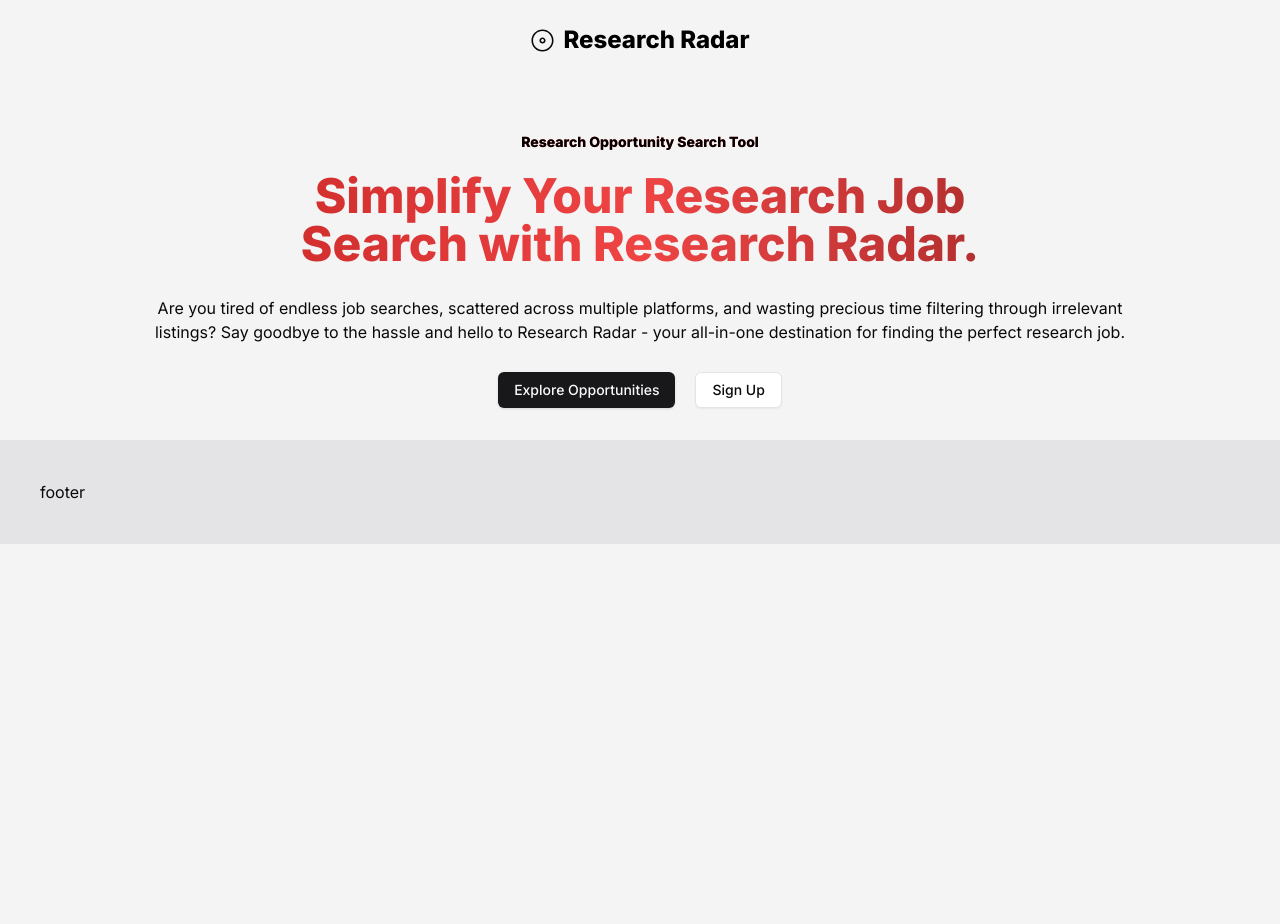
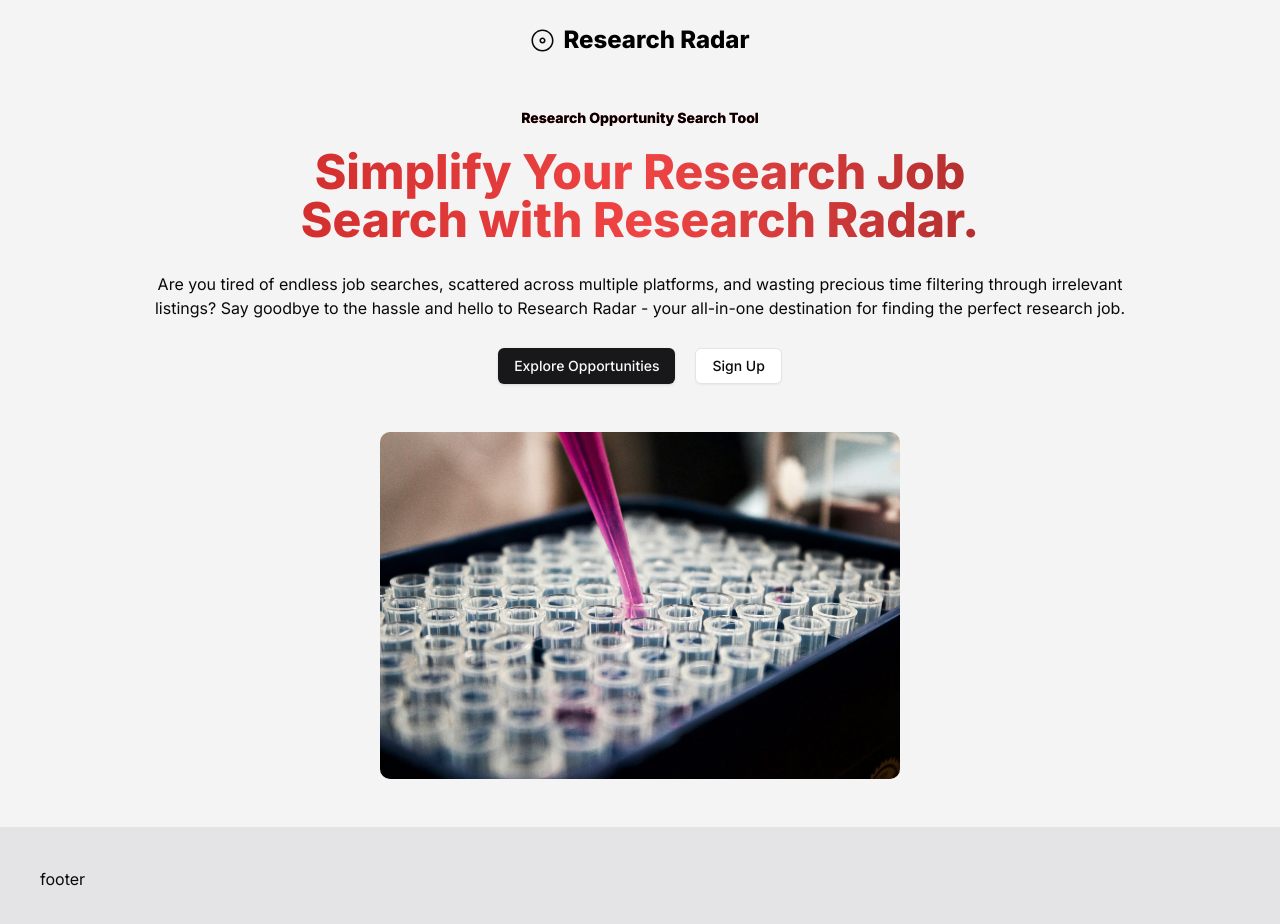
Before and after one commit to brandhawa99/research_radar, a Next.js app: page / in a window 1280 px wide. Shown: the top 924 px of the page. Before the commit the page ends 800 px from the top, so only its background shows below. Built offline with nearby package versions, Linux system fonts and the light colour scheme.

Commit message:
added landing page image

```diff
--- a/src/app/page.tsx
+++ b/src/app/page.tsx
@@ -1,7 +1,8 @@
 import { DiscIcon } from "@radix-ui/react-icons"
 import Link from "next/link";
 import {buttonVariants} from '@/components/ui/button'
-import Testimonalcard from "@/components/ui/testimonalcard";
+import Image from "next/image";
+import landingzoneImg from '../../public/landingpage.jpg'
 export default function Home() {
   return (
     <main className=" flex flex-col items-center bg-zinc-100">
@@ -13,7 +14,7 @@ export default function Home() {
           </h1>
         </header>
       </div>
-      <div className="flex flex-col py-8 gap-2">
+      <div className="flex flex-col py-2 gap-2">
         <h1 className="flex flex-col text-center text-5xl font-extrabold text-balance bg-gradient-to-r from-red-700 via-red-500 to-red-900 text-transparent bg-clip-text">
         <a className="text-black  px-125-600red-600 text-sm py-5">Research Opportunity Search Tool</a>
             Simplify Your Research Job Search with Research Radar.
@@ -29,11 +30,20 @@ export default function Home() {
               Sign Up
             </Link>
         </div>
+          <Image
+            className="self-center p-10 rounded-md"
+            src={landingzoneImg}
+            alt="test tubes"
+            loading="lazy"
+            width={600}
+            style={{borderRadius:"50px"}}
+            />
+
 
 
       </div>
 
-      <footer className="bg-zinc-200 w-screen p-10">
+      <footer className="bg-zinc-200 w-screen p-10 ">
         footer
       </footer>
 
```
